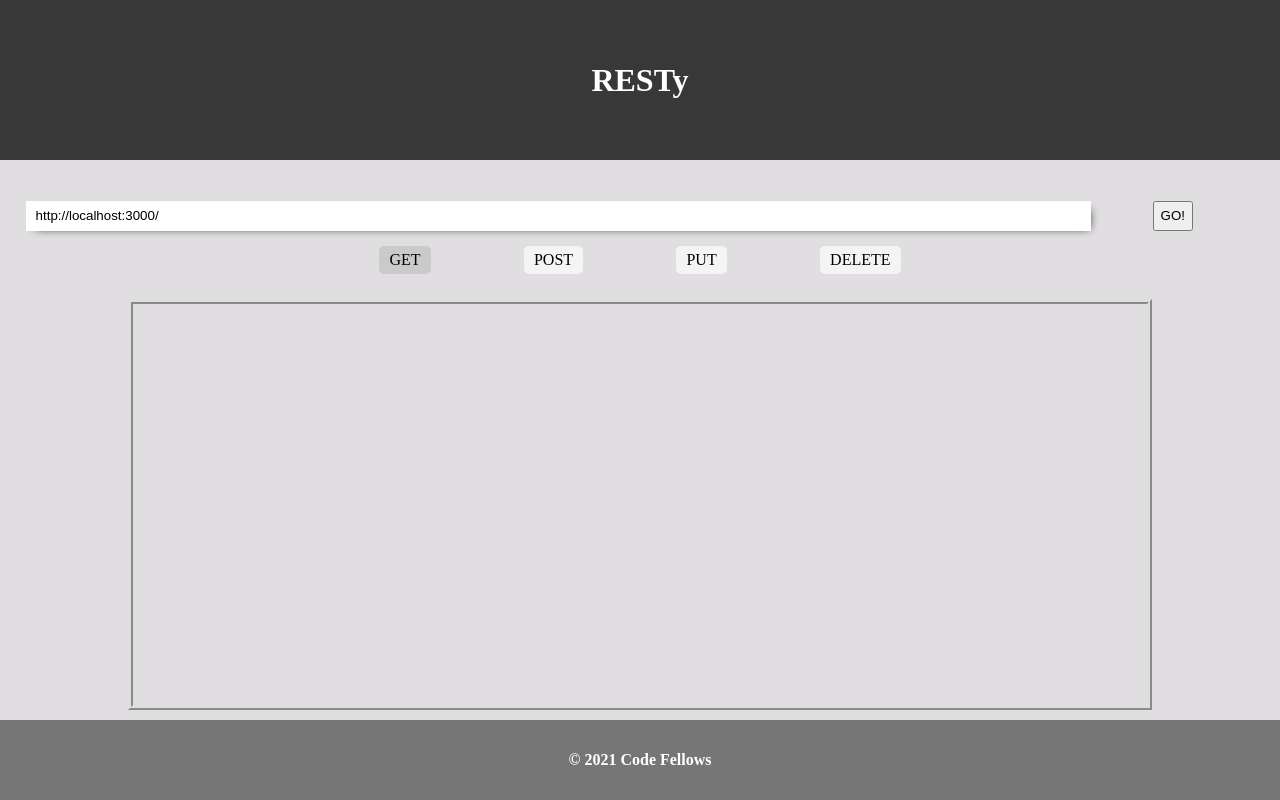
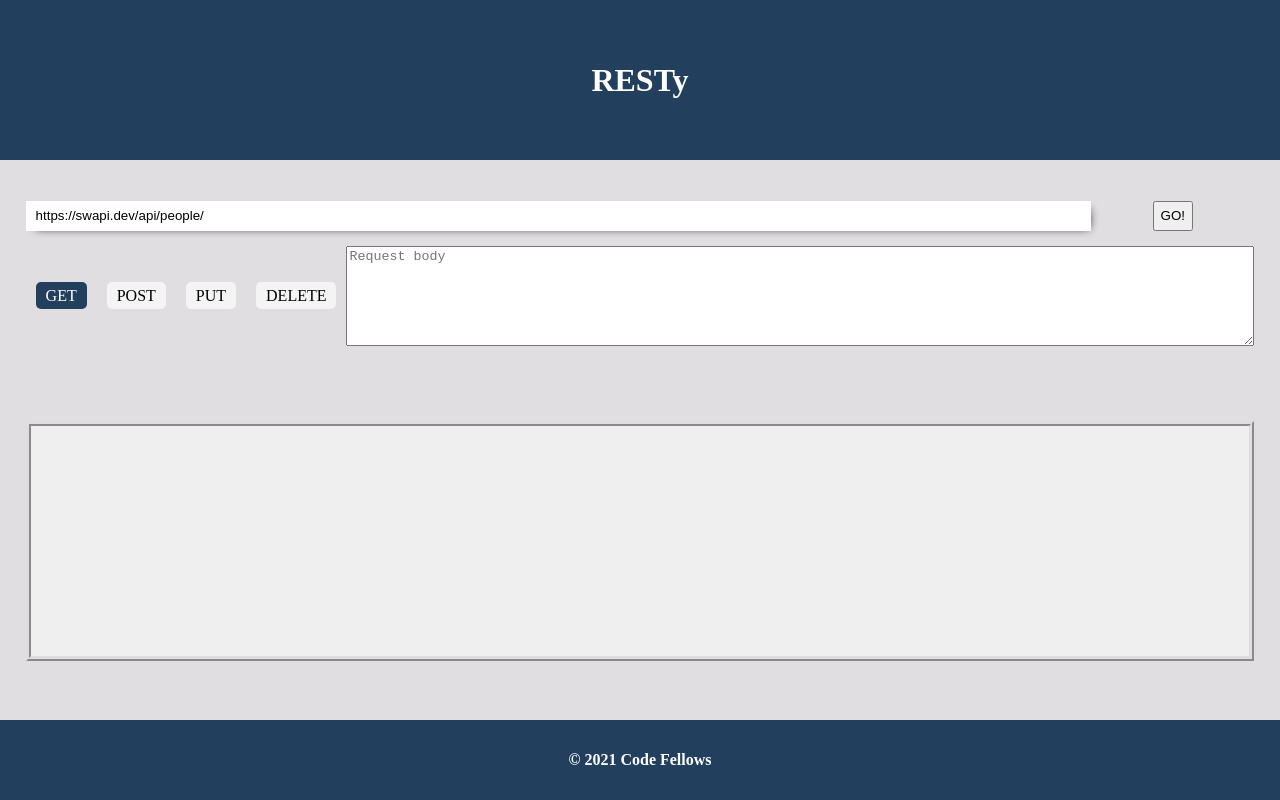
Before and after one commit to 401-js-WesamAlmasri/resty, a React (Create React App) app: page / in a window 1280 px wide. Built offline with nearby package versions, Linux system fonts and the light colour scheme.

Commit message:
live api request with handling errors

```diff
--- a/package.json
+++ b/package.json
@@ -9,6 +9,7 @@
     "node-sass": "^6.0.0",
     "react": "^17.0.2",
     "react-dom": "^17.0.2",
+    "react-json-pretty": "^2.2.0",
     "react-scripts": "4.0.3",
     "web-vitals": "^1.1.2"
   },
--- a/src/App.js
+++ b/src/App.js
@@ -3,15 +3,44 @@ import Header from './components/Header/Header';
 import Form from './components/Form/Form';
 import Footer from './components/Footer/Footer';
 import './App.scss';
+import Results from './components/Results/Results';
 
-function App() {
+class App extends React.Component {
+  constructor(props) {
+    super(props);
+    this.state = {
+      count: null,
+      headers: null,
+      results: null,
+      error: null,
+      loading: false,
+    };
+
+    this.updateResultsHandler = this.updateResultsHandler.bind(this);
+  }
+
+  updateResultsHandler(count, headers, results, error, loading) {
+    this.setState({ count, headers, results, error, loading });
+  }
+
+  render() {
     return (
       <div className='app'>
         <Header />
-      <Form />
+        <Form updateResultsHandler={this.updateResultsHandler} />
+        <div className='results_body'>
+          <Results
+            count={this.state.count}
+            headers={this.state.headers}
+            results={this.state.results}
+            error={this.state.error}
+            loading={this.state.loading}
+          />
+        </div>
         <Footer />
       </div>
     );
   }
+}
 
 export default App;
--- a/src/App.scss
+++ b/src/App.scss
@@ -24,4 +24,13 @@ body {
     justify-content: space-between;
     flex-direction: column;
     align-items: center;
+
+    .results_body {
+        width: 100%;
+        display: flex;
+        flex: 1;
+        padding: 1% 2%;
+        justify-content: center;
+        align-items: center;
+    }
 }
--- a/src/components/Footer/Footer.scss
+++ b/src/components/Footer/Footer.scss
@@ -4,7 +4,7 @@ footer {
     display: flex;
     justify-content: center;
     align-items: center;
-    background-color: #767676;
+    background-color: #22405e;
     color: white;
     font-weight: 700;
     font-size: 1rem;
--- a/src/components/Form/Form.js
+++ b/src/components/Form/Form.js
@@ -5,9 +5,9 @@ class Form extends React.Component {
   constructor(props) {
     super(props);
     this.state = {
-      url: 'http://localhost:3000/',
+      url: 'https://swapi.dev/api/people/',
       method: 'get',
-      results: {},
+      body: {}
     };
     this.onChangeHandler = this.onChangeHandler.bind(this);
     this.onSubmitHandler = this.onSubmitHandler.bind(this);
@@ -19,14 +19,36 @@ class Form extends React.Component {
     });
   }
 
-  onSubmitHandler(e){
+  async onSubmitHandler(e) {
     e.preventDefault();
-    this.setState({
-      results: {
-        url: e.target.url.value,
-        method: e.target.method.value,
+    this.props.updateResultsHandler(null, null, null, null, true);
+
+    try {
+      const requestOptions = {
+        method: this.state.method,
+        headers: {
+          'Content-Type': 'application/json',
+        },
+        body: this.state.method !== 'get' ? JSON.parse(`${this.state.body}`) : null,
+      };
+
+      const response = await fetch(this.state.url, requestOptions);
+      const jsonResponse = await response.json();
+
+      if(response.status > 399){
+        this.props.updateResultsHandler(null, null, null, response.statusText, false);
+        return;
       }
-    })
+      this.props.updateResultsHandler(
+        jsonResponse.count,
+        response.headers.get('content-type'),
+        jsonResponse.results,
+        null,
+        false
+      );
+    } catch (e) {
+      this.props.updateResultsHandler(null, null, null, e.message, false);
+    }
   }
 
   render() {
@@ -46,7 +68,11 @@ class Form extends React.Component {
             <button type='submit'>GO!</button>
           </div>
           <div onChange={this.onChangeHandler} className='methods_container'>
-            <label htmlFor='get-method' className={`${this.state.method === 'get' ? 'active' : ''}`}>
+            <div>
+              <label
+                htmlFor='get-method'
+                className={`${this.state.method === 'get' ? 'active' : ''}`}
+              >
                 GET
                 <input
                   defaultChecked
@@ -56,15 +82,29 @@ class Form extends React.Component {
                   id='get-method'
                 />
               </label>
-            <label htmlFor='post-method' className={`${this.state.method === 'post' ? 'active': ''}`}>
+              <label
+                htmlFor='post-method'
+                className={`${this.state.method === 'post' ? 'active' : ''}`}
+              >
                 POST
-              <input type='radio' value='post' name='method' id='post-method' />
+                <input
+                  type='radio'
+                  value='post'
+                  name='method'
+                  id='post-method'
+                />
               </label>
-            <label htmlFor='put-method' className={`${this.state.method === 'put' ? 'active' : ''}`}>
+              <label
+                htmlFor='put-method'
+                className={`${this.state.method === 'put' ? 'active' : ''}`}
+              >
                 PUT
                 <input type='radio' value='put' name='method' id='put-method' />
               </label>
-            <label htmlFor='delete-method' className={`${this.state.method === 'delete' ? 'active' : ''}`}>
+              <label
+                htmlFor='delete-method'
+                className={`${this.state.method === 'delete' ? 'active' : ''}`}
+              >
                 DELETE
                 <input
                   type='radio'
@@ -74,10 +114,16 @@ class Form extends React.Component {
                 />
               </label>
             </div>
+            <textarea
+              className='req-body'
+              placeholder='Request body'
+              name='body'
+              id='body'
+              cols='30'
+              rows='10'
+            ></textarea>
+          </div>
         </form>
-        <div className='results_container'>
-          <p>{this.state.results.method} {this.state.results.url}</p>
-        </div>
       </>
     );
   }
--- a/src/components/Form/Form.scss
+++ b/src/components/Form/Form.scss
@@ -31,32 +31,32 @@ form {
     }
 
     .methods_container {
-        width: 50%;
+        width: 100%;
         display: flex;
-        justify-content: space-around;
+        justify-content: space-between;
         align-items: center;
 
         label {
             cursor: pointer;
             background-color: #f4f4f4;
             padding: 5px 10px;
+            margin: 0 10px;
             text-align: center;
+            font-weight: 500;
             border-radius: 5px;
                  &.active {
-                    background-color: #cacaca;
+                    background-color: #22405e;
+                    color: white;
                 }
             input[type="radio"]{
                 display: none;
             }
         }
 
+        .req-body{
+            max-height: 100px;
+            flex: 1;
+        }
+
     }
 }
-
-.results_container {
-    width: 80%;
-    flex: 1;
-    margin-bottom: 10px;
-    padding: 2%;
-    border: ridge 5px #dedede;
-}
--- a/src/components/Header/Header.scss
+++ b/src/components/Header/Header.scss
@@ -4,7 +4,7 @@ header {
     display: flex;
     justify-content: center;
     align-items: center;
-    background-color: #383838;
+    background-color: #22405e;
     color: white;
     font-weight: 700;
     font-size: 2rem;
--- /dev/null
+++ b/src/components/Results/Results.js
@@ -0,0 +1,46 @@
+import React from 'react';
+import JSONPretty from 'react-json-pretty';
+import './Results.scss';
+
+function Results(props) {
+
+    if (props.loading) {
+    return (
+      <div className='results_container'>
+        <div className='loading'>Loading</div>
+      </div>
+    );
+  }
+  return (
+    <>
+      <div className='results_container'>
+        {props.results !== null ? (
+          <>
+            <h2>Headers</h2>
+            <JSONPretty
+              id='json-pretty'
+              data={{
+                headers: props.headers,
+              }}
+            />
+
+            <h2>Count</h2>
+            <span>{props.count}</span>
+
+            <h2>Results</h2>
+            <JSONPretty
+              id='json-pretty'
+              data={{
+                results: props.results,
+              }}
+            />
+          </>
+        ) : (
+          <div className='error'>{props.error}</div>
+        )}
+      </div>
+    </>
+  );
+}
+
+export default Results;
--- /dev/null
+++ b/src/components/Results/Results.scss
@@ -0,0 +1,56 @@
+.results_container {
+  width: 80%;
+  min-height: 30vh;
+  // height: 100vh;
+  // overflow: scroll;
+  padding: 2%;
+  flex: 1;
+  margin-bottom: 10px;
+  background-color: #efefef;
+  border: ridge 5px #dedede;
+
+  .loading{
+    text-align: center;
+    line-height: 50%;
+  }
+
+  .error {
+    text-align: center;
+    color: red;
+  }
+
+  >* {
+    margin: 20px 0;
+  }
+
+  .__json-pretty__ {
+    overflow: scroll;
+    line-height: 1.3;
+    color: rgb(15, 34, 63);
+    background: #efefef;
+    overflow: auto;
+
+    .__json-key__ {
+      color: rgb(15, 34, 63);
+    }
+
+    .__json-value__ {
+      color: rgb(240, 37, 37);
+    }
+
+    .__json-string__ {
+      color: rgb(240, 37, 37);
+    }
+
+    .__json-boolean__ {
+      color: rgb(112, 51, 192);
+    }
+
+    .__json-pretty-error__ {
+      line-height: 1.3;
+      color: rgba(248, 248, 242, 1);
+      background: #1e1e1e;
+      overflow: auto;
+    }
+  }
+}
```
Also changed, not shown: 1 other file (tests, documents, lock files or other folders). Lines whose indentation alone changed are shown as unchanged.
